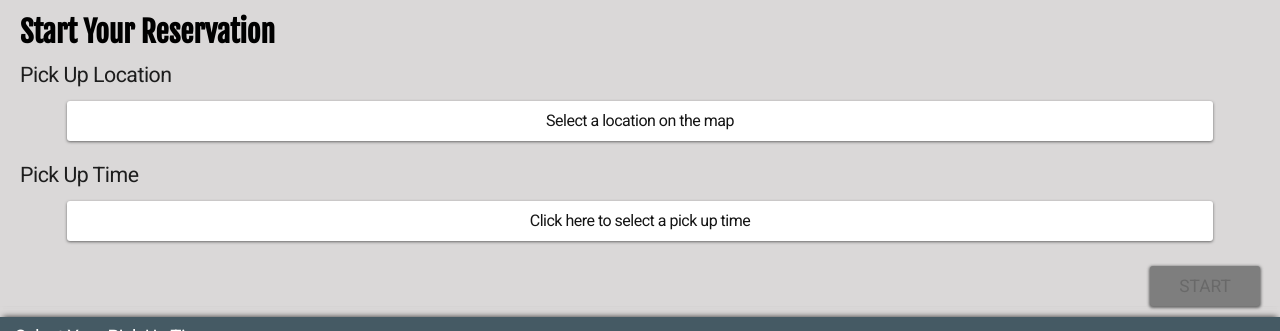
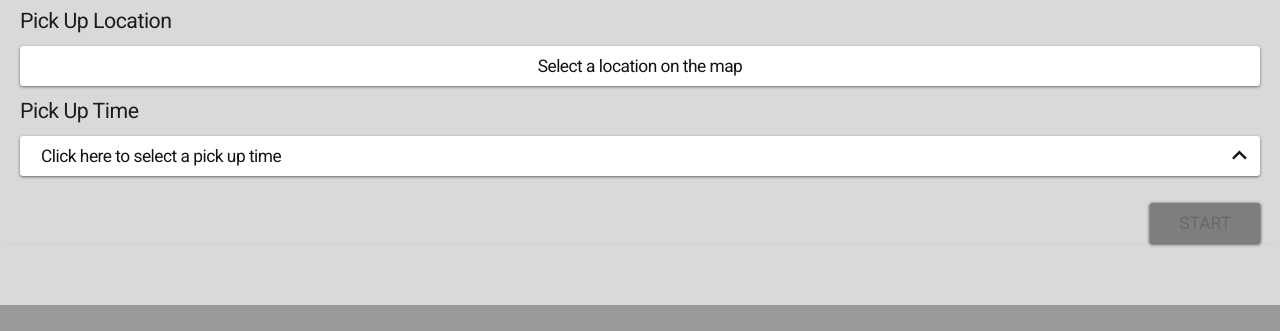
Before and after one commit to ajessefowler/speedcats-car-rental, a Django app: page /inventory/ in a window 1280 px wide. Shown: the part 495-826 px from the top of the page. After the commit the page ends 800 px from the top, so only its background shows below. Run offline with Django 3.2, Linux system fonts and the light colour scheme; data comes from the database, SQL or seed files in the repository; both versions use the stored data as it was after the commit; some libraries are stand-ins or nearby versions.

Commit message:
Time Picker and Menu Improvements
Time selector now has arrow to indicate animation.
Menu is back to full height and sliding in from the left.

```diff
--- a/inventory/static/css/animations.css
+++ b/inventory/static/css/animations.css
@@ -1,12 +1,12 @@
 /* Slides menu in and out */
 @keyframes menuOut {
-	from { transform: translateY(-42px); }
-	to { transform: translateY(0); }
+	from { transform: translateX(-270px); }
+	to { transform: translateX(0); }
 }
 
 @keyframes menuIn {
-	from { transform: translateY(0); }
-	to { transform: translateY(-42px); }
+	from { transform: translateX(0); }
+	to { transform: translateX(-270px); }
 }
 
 /* Slides time picker up and down */
@@ -19,3 +19,14 @@
 	from { transform: translateY(0px); }
 	to { transform: translateY(100px); }
 }
+
+/* Rotate arrow for time select */
+@keyframes arrowDown {
+	from { transform: rotate(0deg); }
+	to { transform: rotate(180deg); }
+}
+
+@keyframes arrowUp {
+	from { transform: rotate(180deg); }
+	to { transform: rotate(0deg); }
+}
--- a/inventory/static/css/styles.css
+++ b/inventory/static/css/styles.css
@@ -181,12 +174,29 @@
 	box-shadow: 0 1px 3px #292929;
 }
 
+.selectcard {
+	display: flex;
+	justify-content: center;
+	align-items: center;
+	color: rgb(20, 20, 20);
+	font-size: 12pt;
+	margin: 8px 0 12px;
+	padding: 0 6px;
+	background-color: white;
+	height: 40px;
+	align-self: center;
+	border-radius: 3px;
+	box-shadow: 0 1px 3px #666666;
+	width: calc(100% - 12px);
+	letter-spacing: -0.5px;
+}
+
 #logincontent {
 	display: flex;
 	flex-direction: column;
 	justify-content: center;
 	align-items: center;
-	margin: 20px 20px 0;
+	margin: 70px 20px 0;
 	background-color: white;
 	border-radius: 3px;
 	box-shadow: 0 1px 3px 1px #666666;
@@ -257,7 +266,10 @@
 
 #content {
 	width: 100%;
-	padding-top: 54px;
+}
+
+#content > img {
+	margin-top: 50px;
 }
 
 #search {
@@ -344,21 +357,6 @@
 	margin: 0 20px;
 }
 
-#selectlocation > p {
-	color: rgb(20, 20, 20);
-	font-size: 12pt;
-	padding-bottom: 5px;
-	margin: 9px 0 21px;
-	background-color: white;
-	height: 35px;
-	line-height: 40px;
-	align-self: center;
-	border-radius: 3px;
-	box-shadow: 0 1px 3px #666666;
-	width: 90%;
-	letter-spacing: -0.5px;
-}
-
 #startbutton {
 	display: flex;
 	justify-content: center;
@@ -368,9 +366,23 @@
 	background-color: rgb(126, 126, 126);
 	height: 40px;
 	width: 110px;
-	margin: 4px 20px 25px auto;
+	margin: 15px 20px 25px auto;
 	border-radius: 3px;
 	box-shadow: 0 1px 3px 1px #666666;
+}
+
+#expandtimecard {
+	transform-origin: center;
+	transform: rotate(0deg);
+}
+
+#timeselect > i {
+	font-size: 22pt;
+	margin-left: auto;
+}
+
+#timeselecttext {
+	padding: 0 3px 0 15px;
 }
 
 #timecard {
--- a/inventory/static/js/animations.js
+++ b/inventory/static/js/animations.js
@@ -1,5 +1,6 @@
 // Initialize animations
 document.addEventListener('DOMContentLoaded', function(event) {
+	const today = new Date();
 	let menuOut = false;
 	let timeOut = false;
 
@@ -12,11 +13,11 @@
 	document.getElementById('menubutton').addEventListener('click', function() {
 		if (!menuOut) {
 			menuOut = true;
-			document.querySelector('header').style.animation = 'menuOut .3s ease forwards';
-			document.getElementById('menubutton').innerHTML = 'expand_less';
+			document.querySelector('nav').style.animation = 'menuOut .3s ease forwards';
+			document.getElementById('menubutton').innerHTML = 'chevron_left';
 		} else {
 			menuOut = false;
-			document.querySelector('header').style.animation = 'menuIn .3s ease forwards';
+			document.querySelector('nav').style.animation = 'menuIn .3s ease forwards';
 			document.getElementById('menubutton').innerHTML = 'menu';
 		}
 	});
@@ -29,13 +30,23 @@
 		document.getElementById('timeselect').addEventListener('click', function() {
 			if (!timeOut) {
 				timeOut = true;
-				document.getElementById('timecard').style.animation = 'timeUp .4s ease forwards';
+				document.getElementById('expandtimecard').style.animation = 'arrowDown .3s ease forwards';
+				document.getElementById('timecard').style.animation = 'timeUp .3s ease forwards';
+			} else {
+				timeOut = false;
+				document.getElementById('expandtimecard').style.animation = 'arrowUp .3s ease forwards';
+				document.getElementById('timecard').style.animation = 'timeDown .3s ease forwards';
 			}
 		});
 
 		document.getElementById('donebutton').addEventListener('click', function() {
+			const apptDate = document.getElementById('dateinput').value;
+			const apptTime = document.getElementById('timeinput').value;
+			const meridiem = apptTime >= 12 ? 'PM' : 'AM';
+
 			timeOut = false;
-			document.getElementById('timecard').style.animation = 'timeDown .4s ease forwards';
+			document.getElementById('timecard').style.animation = 'timeDown .3s ease forwards';
+			document.getElementById('timeselecttext').innerHTML = apptDate + ' at ' + apptTime + ' ' + meridiem;
 		});
 	}
 
--- a/inventory/templates/base_generic.html
+++ b/inventory/templates/base_generic.html
@@ -21,18 +21,19 @@
 
 <body>
 	<header>
-		<nav>
-			<a href="{% url 'index' %}"><p>Home</p></a>
-			<a href="{% url 'faqs' %}"><p>FAQs</p></a>
-			<a href="{% url 'contact' %}"><p>Contact</p></a>
-			<a href="{% url 'feedback' %}"><p>Feedback</p></a>
-		</nav>
 		<div id="headermenu">
 			<i class="button material-icons" id="menubutton">menu</i>
 			<a href="{% url 'index' %}"><h1 id="logo">Speedcats</h1></a>
 			<a href="{% url 'login' %}"><i class="button material-icons" id="accountbutton">account_circle</i></a>
 		</div>
 	</header>
+
+	<nav>
+		<a href="{% url 'index' %}"><p>Home</p></a>
+		<a href="{% url 'faqs' %}"><p>FAQs</p></a>
+		<a href="{% url 'contact' %}"><p>Contact</p></a>
+		<a href="{% url 'feedback' %}"><p>Feedback</p></a>
+	</nav>
 
 	<div id="content">
 		{% block content %}{% endblock %}
--- a/inventory/templates/inventory/index.html
+++ b/inventory/templates/inventory/index.html
@@ -15,9 +15,14 @@
 
     <div id="selectlocation">
         <h3>Pick Up Location</h3>
-        <p id="selecttext">Select a location on the map</p>
+        <div id="locationselect" class="selectcard">
+            <p id="selecttext">Select a location on the map</p>
+        </div>
         <h3>Pick Up Time</h3>
-        <p id="timeselect">Click here to select a pick up time</p>
+        <div id="timeselect" class="selectcard">
+            <p id="timeselecttext">Click here to select a pick up time</p>
+            <i id="expandtimecard" class="material-icons">expand_less</i>
+        </div>
     </div>
 
     <div id="startbutton">
--- a/inventory/urls.py
+++ b/inventory/urls.py
@@ -4,7 +4,6 @@
 
 urlpatterns = [
 	path('', views.index, name='index'),
-	path('login/', views.login, name='login'),
 	path('faqs/', views.faqs, name='faqs'),
 	path('contact/', views.contact, name='contact'),
 	path('feedback/', views.feedback, name='feedback'),
--- a/inventory/views.py
+++ b/inventory/views.py
@@ -14,9 +14,6 @@
 	}
 
 	return render(request, 'inventory/index.html', context)
-
-def login(request):
-	return render(request, 'inventory/login.html')
 
 def faqs(request):
 	return render(request, 'inventory/faqs.html')
```
Also changed, not shown: other parts of inventory/static/css/styles.css (+15 -21 lines), db.sqlite3.
